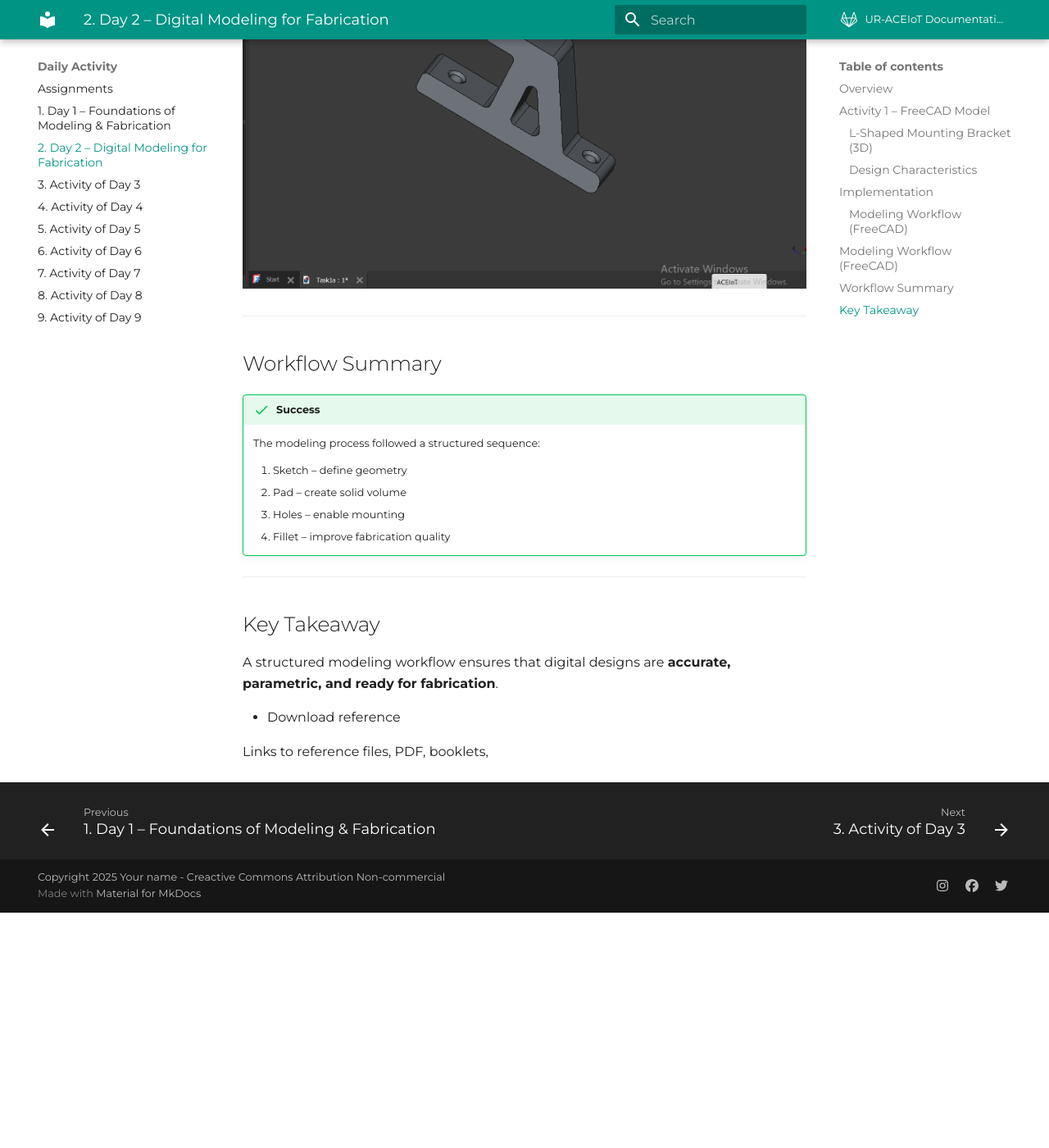
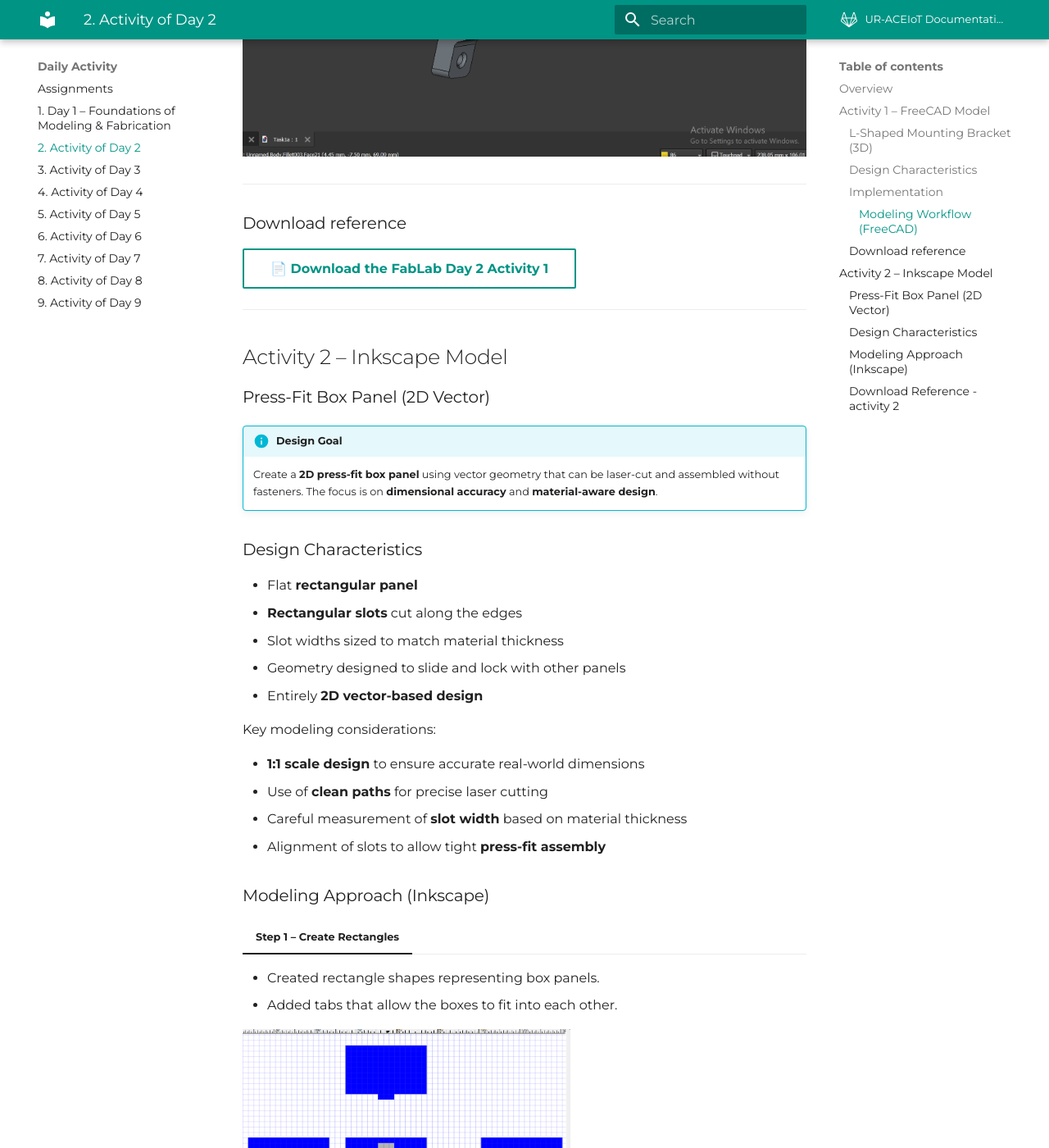
Before and after one commit to AndrinahKaunda/Modelling-and-Fabrication, an MkDocs documentation site: the page built from docs/Daily-Activity/day_2.md, in a window 1280 px wide and 1400 px high, scrolled down 5398 px. Shown: the whole window at 82% size. Built offline with MkDocs 1.6.1 and Material for MkDocs 9.7.7, drawn with Linux system fonts in a browser that asks for light colours; before the commit the page ends 6511 px from its top, so only the background shows below that; some of the changed text lies outside the part shown.

Commit message:
day2 activity documentation last commit

```diff
--- a/docs/Daily-Activity/day_2.md
+++ b/docs/Daily-Activity/day_2.md
@@ -1,4 +1,5 @@
-# 2. Day 2 – Digital Modeling for Fabrication
+# 2. Activity of Day 2
+                        Digital Modeling for Fabrication
 
 ## Overview
 
@@ -17,12 +18,7 @@
 !!! info "Design Goal"
     Create a simple **L-shaped mounting bracket** that demonstrates basic 3D modeling operations used in fabrication.
 
-![FreeCAD L-shaped mounting bracket reference](../images/day_2/activity1/demo.png){ width=200 }
-
-!!! info "Design Goal"
-    Create a simple **L-shaped mounting bracket** that demonstrates basic 3D modeling operations used in fabrication.
-
-<img src="../images/day_2/activity1/demo.png" align="right" width="220">
+![FreeCAD L-shaped mounting bracket reference](../images/day_2/activity1/demo.png){ width=200 align=right }
 
 
 ### Design Characteristics
@@ -30,12 +26,11 @@
 - Two circular holes for screws or bolts
 - Simple geometry with no complex curves
 - One **filleted corner** for safety and manufacturability
----
 
-## Implementation
-### Modeling Workflow (FreeCAD)
 
-## Modeling Workflow (FreeCAD)
+### Implementation
+
+#### Modeling Workflow (FreeCAD)
 
 The following steps describe the process used to model the **L-Shaped Mounting Bracket** in FreeCAD.
 
@@ -45,71 +40,123 @@
     - Created a new sketch on the reference plane
     - Drew an **L-shaped 2D profile**
 
+![L-shaped base sketch](../images/day_2/activity1/sketch1.png){width=400}
 
-![L-shaped base sketch](../images/day_2/activity1/sketch1.png)
+---
+
+=== "Step 2 - Constraining the Sketch"
+
+- Applied geometric constraints to control the orientation and relationships between sketch elements
+  (horizontal, vertical, parallel, and perpendicular).
+- Applied dimensional constraints to define exact sizes such as lengths, widths, and thickness.
+- Ensured the sketch became **fully constrained**, preventing unintended movement (degrees of freedom = 0)
+
+![constrained](../images/day_2/activity1/sketch2.png){width = 300 align= left}
+![constrained](../images/day_2/activity1/sketch3.png){width = 300 }
+
+---
+
+=== "Step 3 – Pad "
+
+    - Used the **Pad** tool to extrude the fully constrained 2D sketch into a 3D solid.
+
+![Extruded 3D model](../images/day_2/activity1/sketch5.png){ width = 400}
+
+---
+
+=== "Step 4 – Holes"
+
+    - Selected the appropriate face and sketched **two circular profiles** using the circle tool.
+    - Applied an equal constraint to ensure both holes had identical diameters.
+    - Positioned the holes symmetrically using geometric constraints.
+    - Added **dimensional constraints** to set hole diameters suitable for standard fasteners and fully constrain the sketch.
+    - Used the **Pocket** tool with the parameter set from back face to front face to create through-holes.
+    - Once that was done, applied **Chamfer** to the two circular edges of the screw holes.
+
+![Mounting holes added](../images/day_2/activity1/sketch6.png){width= 400 }
+
+---
+
+=== "Step 5 – Fillet"
+
+    - Selected the sharp edges to rould of the bracket and
+    - Applied **Fillet** to remove the sharpness and make them smooth.
+
+![Filleted corner](../images/day_2/activity1/sketch7.png){ width = 300 align = left }
+![Filleted corner](../images/day_2/activity1/sketch8.png){ width = 300 }
+
+---
+
+=== "Result"
+
+![Final Result](../images/day_2/activity1/sketch_final.png){width = 500}
+
+---
+
+### Download reference
+
+[📄 Download the FabLab Day 2 Activity 1](../downloads/Day2_Activity1.FCStd){: .md-button }
+
+---
+
+## Activity 2 – Inkscape Model
+### Press-Fit Box Panel (2D Vector)
+
+!!! info "Design Goal"
+    Create a **2D press-fit box panel** using vector geometry that can be laser-cut and assembled
+    without fasteners. The focus is on **dimensional accuracy** and **material-aware design**.
 
 
+### Design Characteristics
+
+- Flat **rectangular panel**
+- **Rectangular slots** cut along the edges
+- Slot widths sized to match material thickness
+- Geometry designed to slide and lock with other panels
+- Entirely **2D vector-based design**
+
+Key modeling considerations:
+
+- **1:1 scale design** to ensure accurate real-world dimensions
+- Use of **clean paths** for precise laser cutting
+- Careful measurement of **slot width** based on material thickness
+- Alignment of slots to allow tight **press-fit assembly**
+
+### Modeling Approach (Inkscape)
+
+=== "Step 1 – Create Rectangles"
+
+- Created rectangle shapes representing box panels.
+- Added tabs that allow the boxes to fit into each other.
+
+![](../images/day_2/activity2/b1.png){ width=400 }
+
 ---
-=== "Step 2 - contrain"
-- Applied dimensional constraints to fully define the sketch
-![Extruded 3D model](../images/day_2/activity1/sketch2.png)
-![Extruded 3D model](../images/day_2/activity1/sketch3.png)
 
-=== "Step 2 – Pad (Extrusion)"
+=== "Step 2 – Union"
 
-!!! note
-    - Used the **Pad** tool to extrude the sketch
-    - Defined thickness based on fabrication requirements
+- Used the **Union** tool in Inkscape to merge the tabs and box shapes.
+- Ensured the sizes were correct so the boxes can fit into each other.
 
-
-![Extruded 3D model](../images/day_2/activity1/sketch4.png)
-![Extruded 3D model](../images/day_2/activity1/sketch5.png)
+![](../images/day_2/activity2/b2.png){ width=400 }
 
 ---
 
 === "Step 3 – Holes"
 
-!!! note
-    - Created two circular holes using the **Hole** tool
-    - Positioned holes symmetrically
-    - Set diameters suitable for standard fasteners
+- Used the **Difference** tool to create holes in the box panels.
 
-
-![Mounting holes added](../images/day_2/activity1/sketch6.png)
+![](../images/day_2/activity2/b3.png){ width=400 }
 
 ---
 
-=== "Step 4 – Fillet"
+=== "Result"
 
-!!! note
-    - Applied a fillet to one corner
-    - Removed sharp edges to improve safety and manufacturability
+![](../images/day_2/activity2/b4.png){width=300 align=left}
+![](../images/day_2/activity2/result.png){width=300 }
 
-
-![Filleted corner](../images/day_2/activity1/sketch7.png)
-![Filleted corner](../images/day_2/activity1/sketch8.png)
 
 ---
 
-## Workflow Summary
-
-!!! success
-    The modeling process followed a structured sequence:
-
-    1. Sketch – define geometry
-    2. Pad – create solid volume
-    3. Holes – enable mounting
-    4. Fillet – improve fabrication quality
-
----
-
-## Key Takeaway
-
-A structured modeling workflow ensures that digital designs are **accurate, parametric, and ready for fabrication**.
-
-
-
-
-* Download reference
-
-Links to reference files, PDF, booklets,
+### Download Reference - activity 2
+[📄 Download Press-Fit Box Panel (Inkscape File)](../downloads/Press-FitBoxPanelDrawing.svg){: .md-button :download }
```
Also changed, not shown: docs/downloads/Press-FitBoxPanelDrawing.svg (added), docs/images/day_2/activity2/Screenshot 2026-01-17 161819.png (deleted), docs/images/day_2/activity2/result.png (renamed from docs/images/day_2/activity2/Screenshot 2026-01-17 161828.png), docs/images/day_3/Screenshot 2026-01-22 114300.png (deleted), docs/images/day_3/Screenshot 2026-01-22 115008.png (deleted), docs/images/day_3/Screenshot 2026-01-22 125343.png (deleted), docs/images/day_3/Screenshot 2026-01-22 154935.png (deleted), docs/images/day_3/c1.png (deleted), docs/images/day_3/c2.png (deleted), docs/images/day_3/sketch1.png (renamed from docs/images/day_3/Screenshot 2026-01-22 125326.png), docs/images/day_3/sketch2.png (renamed from docs/images/day_3/Screenshot 2026-01-22 125154.png), docs/images/day_3/sketch3ft.png (renamed from docs/images/day_3/Screenshot 2026-01-22 124303.png), docs/images/day_3/sketch4.png (renamed from docs/images/day_3/Screenshot (76).png), 1 other file.
